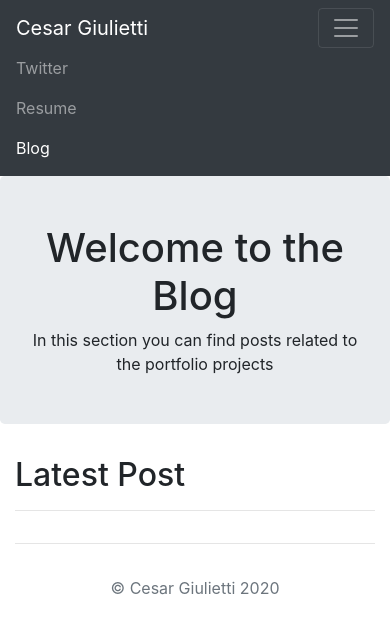
After one commit to cesarmg1980/django_portfolio_project, a Django app: page /blog/ in a window 390 px wide, after a click that opens the changed part. The commit adds this page. Shown: the top 634 px of the page. Run offline with Django 3.2, Linux system fonts and the light colour scheme; data that the repository does not hold is empty; some libraries are stand-ins or nearby versions.

Commit message:
Added Blog Page

```diff
--- /dev/null
+++ b/blog/templates/blog/home.html
@@ -0,0 +1,100 @@
+<!doctype html>
+<html lang="en">
+
+<head>
+    <meta charset="utf-8">
+    <meta name="viewport" content="width=device-width, initial-scale=1, shrink-to-fit=no">
+    <meta name="description" content="">
+    <meta name="author" content="Mark Otto, Jacob Thornton, and Bootstrap contributors">
+    <meta name="generator" content="Jekyll v3.8.6">
+    <title>Portfolio Home Page</title>
+
+    <!-- Bootstrap core CSS -->
+    <script src="https://code.jquery.com/jquery-3.4.1.slim.min.js"
+        integrity="sha384-J6qa4849blE2+poT4WnyKhv5vZF5SrPo0iEjwBvKU7imGFAV0wwj1yYfoRSJoZ+n"
+        crossorigin="anonymous"></script>
+    <script src="https://cdn.jsdelivr.net/npm/popper.js@1.16.0/dist/umd/popper.min.js"
+        integrity="sha384-Q6E9RHvbIyZFJoft+2mJbHaEWldlvI9IOYy5n3zV9zzTtmI3UksdQRVvoxMfooAo"
+        crossorigin="anonymous"></script>
+
+    <link rel="stylesheet" href="https://stackpath.bootstrapcdn.com/bootstrap/4.4.1/css/bootstrap.min.css"
+        integrity="sha384-Vkoo8x4CGsO3+Hhxv8T/Q5PaXtkKtu6ug5TOeNV6gBiFeWPGFN9MuhOf23Q9Ifjh" crossorigin="anonymous">
+    <script src="https://stackpath.bootstrapcdn.com/bootstrap/4.4.1/js/bootstrap.min.js"
+        integrity="sha384-wfSDF2E50Y2D1uUdj0O3uMBJnjuUD4Ih7YwaYd1iqfktj0Uod8GCExl3Og8ifwB6"
+        crossorigin="anonymous"></script>
+
+    <style>
+        .bd-placeholder-img {
+            font-size: 1.125rem;
+            text-anchor: middle;
+            -webkit-user-select: none;
+            -moz-user-select: none;
+            -ms-user-select: none;
+            user-select: none;
+        }
+
+        @media (min-width: 768px) {
+            .bd-placeholder-img-lg {
+                font-size: 3.5rem;
+            }
+        }
+    </style>
+
+</head>
+
+<body>
+    <header>
+        <nav class="navbar navbar-expand-lg navbar-dark bg-dark">
+            <a class="navbar-brand" href="{% url 'home' %}">Cesar Giulietti</a>
+            <button class="navbar-toggler" type="button" data-toggle="collapse" data-target="#navbarNavAltMarkup"
+                aria-controls="navbarNavAltMarkup" aria-expanded="false" aria-label="Toggle navigation">
+                <span class="navbar-toggler-icon"></span>
+            </button>
+            <div class="collapse navbar-collapse" id="navbarNavAltMarkup">
+                <div class="navbar-nav ml-auto">
+                    <a class="nav-item nav-link" href="#">Twitter</a>
+                    <a class="nav-item nav-link" href="#">Resume</a>
+                    <a class="nav-item nav-link active" href="{% url 'bloghome' %}">Blog</a>
+                </div>
+            </div>
+        </nav>
+    </header>
+
+    <main role="main">
+        <div class="jumbotron text-center">
+            <div class="container">
+                <h1 class="pt-3">Welcome to the Blog</h1>
+                <p>In this section you can find posts related to the portfolio projects</p>
+            </div>
+        </div>
+
+        <div class="container">
+            <h2>Latest Post</h2>
+            <hr>
+            <!-- Example row of columns -->
+            <div class="row">
+                {% for post in blog_posts.all %}
+                <div class="col-md-6">
+                    <div class="card text-center text-white bg-dark">
+                        <img class="card-img-top" src="{{post.image.url}}" alt="no-image">
+                        <div class="card-body">
+                            <a href=""> <h3 class="card-title">{{post.title}}</h3> </a>
+                            <p class="card-text">{{post.published_date}}</p>
+                            <p class="card-text">{{post.body}}</p>
+                        </div>
+                    </div>
+                </div>
+                {% endfor %}
+            </div>
+            <hr>
+        </div> <!-- /container -->
+    </main>
+
+    <footer class="text-muted">
+        <div class="container text-center pt-3">
+            <p>&copy; Cesar Giulietti {% now "Y" %}</p>
+        </div>
+    </footer>
+</body>
+
+</html>
--- /dev/null
+++ b/blog/urls.py
@@ -0,0 +1,6 @@
+from django.urls import path, include
+from blog import views
+
+urlpatterns = [
+    path('', views.blog_homepage, name='bloghome'),
+]
--- a/blog/views.py
+++ b/blog/views.py
@@ -1,3 +1,8 @@
 from django.shortcuts import render
+from blog.models import Blog
 
 # Create your views here.
+
+def blog_homepage(request):
+    blog_posts = Blog.objects
+    return render(request, "blog/home.html", {'blog_posts':blog_posts})
--- a/jobs/templates/jobs/home.html
+++ b/jobs/templates/jobs/home.html
@@ -38,7 +38,7 @@
 <body>
     <header>
         <nav class="navbar navbar-expand-lg navbar-dark bg-dark">
-            <a class="navbar-brand" href="#">Cesar Giulietti</a>
+            <a class="navbar-brand" href="{% url 'home' %}">Cesar Giulietti</a>
             <button class="navbar-toggler" type="button" data-toggle="collapse" data-target="#navbarNavAltMarkup"
                 aria-controls="navbarNavAltMarkup" aria-expanded="false" aria-label="Toggle navigation">
                 <span class="navbar-toggler-icon"></span>
@@ -47,7 +47,7 @@
                 <div class="navbar-nav ml-auto">
                     <a class="nav-item nav-link" href="#">Twitter</a>
                     <a class="nav-item nav-link" href="#">Resume</a>
-                    <a class="nav-item nav-link" href="#">Blog</a>
+                    <a class="nav-item nav-link" href="{% url 'bloghome' %}">Blog</a>
                 </div>
             </div>
         </nav>
--- a/portfolioweb/urls.py
+++ b/portfolioweb/urls.py
@@ -14,12 +14,13 @@ Including another URLconf
     2. Add a URL to urlpatterns:  path('blog/', include('blog.urls'))
 """
 from django.contrib import admin
-from django.urls import path
+from django.urls import path, include
 from django.conf import settings
 from django.conf.urls.static import static
 import jobs.views
 
 urlpatterns = [
     path('admin/', admin.site.urls),
-    path('', jobs.views.home, name='home')
+    path('', jobs.views.home, name='home'),
+    path('blog/', include('blog.urls')),
 ] + static (settings.MEDIA_URL, document_root=settings.MEDIA_ROOT)
```
